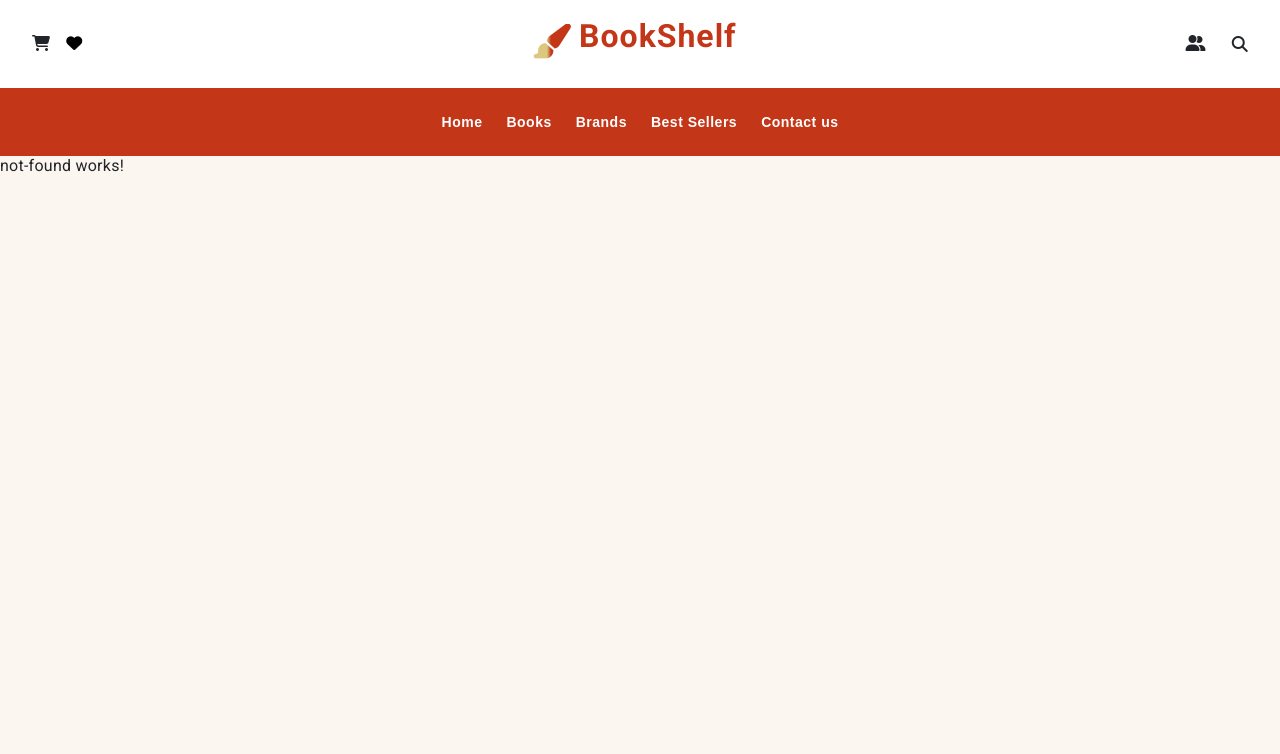
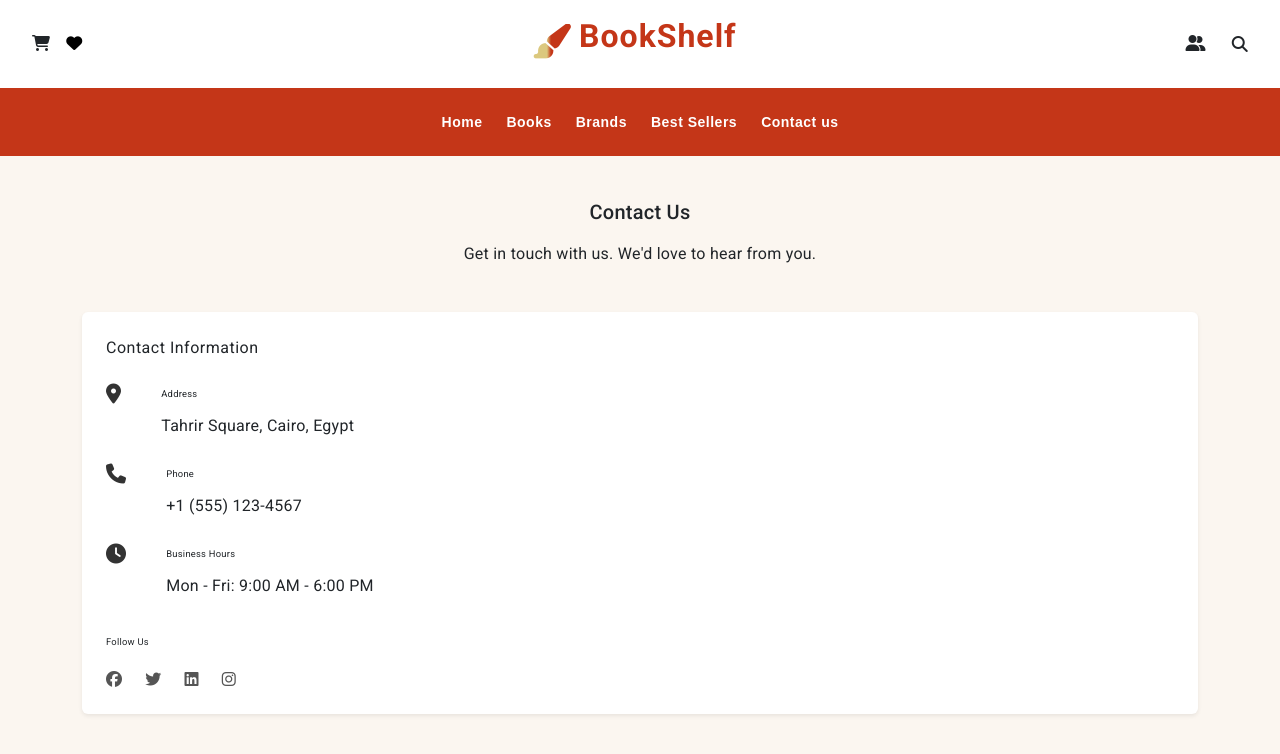
Before and after one commit to MohamedMam20/bookStore-client, an Angular app: page /contact-us in a window 1280 px wide. Shown: the top 754 px of the page. Built offline with nearby package versions, Linux system fonts and the light colour scheme.

Commit message:
fetching bestsellers + creating contact us page

```diff
--- a/src/app/components/home-page/home-page.component.css
+++ b/src/app/components/home-page/home-page.component.css
@@ -1,5 +1,5 @@
 /* Start Header */
-header .header-text{
+header .header-text {
   margin: 10px;
   padding: 5px;
   text-align: center;
@@ -53,14 +53,14 @@ header .main-btn {
   box-shadow: 0 8px 20px rgba(183, 54, 29, 0.6);
 }
 
-
 header .header-image img {
   position: relative;
-  animation: up-and-down 5s linear infinite ;
+  animation: up-and-down 5s linear infinite;
 }
 /*Animation*/
 @keyframes up-and-down {
-  0%, 100% {
+  0%,
+  100% {
     top: 0;
   }
   50% {
@@ -86,7 +86,7 @@ header .header-image img {
     margin: 10px;
     text-align: center;
   }
-  .header-text p{
+  .header-text p {
     font-size: 10px;
     padding: 2px;
     margin: 2px;
@@ -95,9 +95,7 @@ header .header-image img {
     padding: 8px;
     font-size: 16px;
   }
-
 }
-
 
 /* About us*/
 .main-header {
@@ -134,7 +132,7 @@ header .header-image img {
   box-shadow: 0 8px 20px rgba(0, 0, 0, 0.5);
 }
 
-.offer .card img{
+.offer .card img {
   background-color: #dbd8c9;
   border-radius: 10px;
 }
@@ -156,7 +154,7 @@ header .header-image img {
   margin-bottom: 20px;
   border-radius: 10px;
   font-size: 25px;
-  box-shadow: 1px -3px 15px rgba(0, 0, 0, 0.3);;
+  box-shadow: 1px -3px 15px rgba(0, 0, 0, 0.3);
 }
 
 /*Subscribe*/
@@ -188,8 +186,6 @@ header .header-image img {
   padding: 15px;
 }
 
-
-
 /*==================================*/
 /*books*/
 .popular {
@@ -208,3 +204,7 @@ header .header-image img {
   background-color: var(--secondary-color);
   height: 350px;
 }
+.best-seller {
+  padding: 20px 0;
+  min-height: 700px;
+}
--- a/src/app/components/home-page/home-page.component.html
+++ b/src/app/components/home-page/home-page.component.html
@@ -1,22 +1,24 @@
 <!--Start Header -->
 <header class="mt-5 mb-5">
-  <img class="wave-1 w-25" src="../../assets/wave-1.png" alt="">
+  <img class="wave-1 w-25" src="../../assets/wave-1.png" alt="" />
   <div class="container">
     <div class="row">
       <div class="col-12 col-md-8">
         <div class="header-text text-center">
           <h1>Welcome to Book Shelf,Where Every Book Has a Home!</h1>
-        <p>Explore a curated collection of timeless classics, modern
-          bestsellers, and hidden gems all at your fingertips.</p>
+          <p>
+            Explore a curated collection of timeless classics, modern
+            bestsellers, and hidden gems all at your fingertips.
+          </p>
           <button class="main-btn">Click Here to Start</button>
         </div>
       </div>
       <div class="col-4">
         <div class="header-image">
-          <img src="../../assets/header-pic.png" alt="">
+          <img src="../../assets/header-pic.png" alt="" />
         </div>
       </div>
-    <img class="wave-2 w-25" src="../../assets/wave-3.png" alt="">
+      <img class="wave-2 w-25" src="../../assets/wave-3.png" alt="" />
     </div>
   </div>
 </header>
@@ -29,7 +31,11 @@
       <!-- Image Column -->
       <div class="col-12 col-md-5 mb-4 mb-md-0 text-center">
         <div class="about-image">
-          <img class="img-fluid" src="../../assets/vintatge.png" alt="Vintage Image">
+          <img
+            class="img-fluid"
+            src="../../assets/vintatge.png"
+            alt="Vintage Image"
+          />
         </div>
       </div>
 
@@ -38,13 +44,15 @@
         <div class="about-text text-center text-md-start">
           <h1 class="main-header">About Us</h1>
           <p>
-            At Book Shelf, we believe that reading is not just a hobby it's a lifestyle.
-            We created this platform to bring together book lovers from all walks of life
-            and make discovering, reviewing, and purchasing books an enjoyable and personalized experience.
-            Our goal is to help you find books that speak to your mind and soul, while also building
-            a space where readers can connect, share insights, and inspire one another.
-            Whether you're into timeless classics, modern bestsellers, or niche genres, you'll find a home here
-            a place where every page turns into a new journey.
+            At Book Shelf, we believe that reading is not just a hobby it's a
+            lifestyle. We created this platform to bring together book lovers
+            from all walks of life and make discovering, reviewing, and
+            purchasing books an enjoyable and personalized experience. Our goal
+            is to help you find books that speak to your mind and soul, while
+            also building a space where readers can connect, share insights, and
+            inspire one another. Whether you're into timeless classics, modern
+            bestsellers, or niche genres, you'll find a home here a place where
+            every page turns into a new journey.
           </p>
         </div>
       </div>
@@ -52,13 +60,27 @@
   </div>
 </section>
 
-<!-- books section -->
+<!-- Best Seller Section -->
 <section class="best-seller">
   <div class="container">
-    <h1>Best Seller all time</h1>
+    <h1 class="mb-4">Best Sellers</h1>
+
+    <div *ngIf="loading" class="text-center">Loading...</div>
+
+    <div class="row" *ngIf="!loading && bestSellers.length > 0">
+      <div
+        class="col-6 col-md-4 col-lg-3 mb-4"
+        *ngFor="let book of bestSellers"
+      >
+        <app-product-card [product]="book"></app-product-card>
+      </div>
+    </div>
+
+    <p *ngIf="!loading && bestSellers.length === 0" class="text-center">
+      No best sellers found.
+    </p>
   </div>
 </section>
-
 
 <!-- Offers -->
 <section class="offer py-5">
@@ -67,21 +89,21 @@
       <div class="col-12 col-sm-6 col-md-4">
         <div class="card h-100">
           <a href="">
-            <img class="img-fluid" src="../../assets/card-1.png" alt="">
+            <img class="img-fluid" src="../../assets/card-1.png" alt="" />
           </a>
         </div>
       </div>
       <div class="col-12 col-sm-6 col-md-4">
         <div class="card h-100">
           <a href="">
-            <img class="img-fluid" src="../../assets/card-2.png" alt="">
+            <img class="img-fluid" src="../../assets/card-2.png" alt="" />
           </a>
         </div>
       </div>
       <div class="col-12 col-sm-6 col-md-4">
         <div class="card h-100">
           <a href="">
-            <img class="img-fluid" src="../../assets/card-3.png" alt="">
+            <img class="img-fluid" src="../../assets/card-3.png" alt="" />
           </a>
         </div>
       </div>
@@ -138,21 +160,22 @@
 <section class="popular">
   <div class="container">
     <h1>Popular this Month</h1>
-    <div class="books-content">
-
-    </div>
+    <div class="books-content"></div>
   </div>
 </section>
 
-
-
 <!-- Start Subscribe -->
-<section class="subscribe text-center  pt-5 pb-5" >
+<section class="subscribe text-center pt-5 pb-5">
   <div class="container">
     <h1>Subscribe to Our Newsletter</h1>
     <p>Get the latest updates and news delivered to your inbox.</p>
-      <input style="width: 350px; border-radius: 2px; border-color: transparent;" class=" field-style me-1 p-2" type="text" placeholder="Enter your email address">
-      <input class="Sub-btn p-2" type="submit" title="Subscribe">
+    <input
+      style="width: 350px; border-radius: 2px; border-color: transparent"
+      class="field-style me-1 p-2"
+      type="text"
+      placeholder="Enter your email address"
+    />
+    <input class="Sub-btn p-2" type="submit" title="Subscribe" />
   </div>
 </section>
 
--- a/src/app/components/home-page/home-page.component.ts
+++ b/src/app/components/home-page/home-page.component.ts
@@ -1,15 +1,39 @@
-import { Component } from '@angular/core';
+import { Component, OnInit } from '@angular/core';
+import { CommonModule } from '@angular/common';
 import { ScrollToTopComponent } from '../../shared/scroll-to-top/scroll-to-top.component';
 import { FooterComponent } from '../../shared/footer/footer.component';
-
+import { ProductCardComponent } from '../product-card/product-card.component';
+import { Book } from '../../models/book.model';
+import { BooksService } from '../../services/books/books.service';
 
 @Component({
   selector: 'app-home-page',
   standalone: true,
-  imports: [ ScrollToTopComponent , FooterComponent ],
+  imports: [
+    CommonModule,
+    ScrollToTopComponent,
+    FooterComponent,
+    ProductCardComponent,
+  ],
   templateUrl: './home-page.component.html',
-  styleUrl: './home-page.component.css'
+  styleUrl: './home-page.component.css',
 })
-export class HomePageComponent {
+export class HomePageComponent implements OnInit {
+  bestSellers: Book[] = [];
+  loading = true;
 
+  constructor(private booksService: BooksService) {}
+
+  ngOnInit(): void {
+    this.booksService.getBestSellers().subscribe({
+      next: (books) => {
+        this.bestSellers = books;
+        this.loading = false;
+      },
+      error: (err) => {
+        console.error('Error fetching bestsellers:', err);
+        this.loading = false;
+      },
+    });
+  }
 }
--- a/src/app/components/navbar-components/navbar/navbar.component.html
+++ b/src/app/components/navbar-components/navbar/navbar.component.html
@@ -44,7 +44,7 @@
     </div>
     <a routerLink="/">Brands</a>
     <a routerLink="/">Best Sellers</a>
-    <a routerLink="/">Contact us</a>
+    <a routerLink="/contact-us">Contact us</a>
     <!-- <div class="navbar-pages-dropdown">
       <a class="navbar-pages-link">Pages <i class="fas fa-caret-down"></i></a>
       <div class="navbar-pages-dropdown-content">
--- a/src/app/components/product-card/product-card.component.html
+++ b/src/app/components/product-card/product-card.component.html
@@ -12,9 +12,9 @@
       />
 
       <div class="card-action-buttons">
-        <button class="btn btn-sm shadow" (click)="onBoltClick($event)">
+        <!-- <button class="btn btn-sm shadow" (click)="onBoltClick($event)">
           <i class="fa-solid fa-bolt"></i>
-        </button>
+        </button> -->
 
         <button
           class="btn btn-sm shadow"
@@ -42,7 +42,6 @@
       <h5 class="card-title mb-1">{{ product.title }}</h5>
       <span class="card-text card-price text-secondary">
         LE {{ product.price }}
-
       </span>
     </div>
   </div>
--- /dev/null
+++ b/src/app/pages/contact-us/contact-us.component.css
@@ -0,0 +1,49 @@
+/* Set background color for the entire section */
+.contact-section {
+  background-color: #fbf6f0;
+  padding: 60px 20px;
+  min-height: 100vh;
+}
+
+/* Style for the contact cards */
+.contact-card {
+  background: #fff;
+  padding: 30px;
+  border-radius: 16px;
+  box-shadow: 0 4px 20px rgba(0, 0, 0, 0.08);
+  margin-bottom: 30px;
+}
+
+/* Contact info icons */
+.contact-icon i {
+  font-size: 20px;
+  color: #333;
+  margin-right: 12px;
+}
+
+/* Contact info layout */
+.contact-info-item {
+  display: flex;
+  align-items: flex-start;
+  gap: 12px;
+  margin-bottom: 16px;
+}
+
+/* Social icons */
+.social-links a {
+  font-size: 20px;
+  margin-right: 15px;
+  color: #555;
+  transition: 0.3s;
+}
+.social-links a:hover {
+  color: #000;
+}
+
+/* Map placeholder */
+.map-placeholder {
+  background: #eee;
+  padding: 40px;
+  text-align: center;
+  border-radius: 12px;
+}
--- /dev/null
+++ b/src/app/pages/contact-us/contact-us.component.html
@@ -0,0 +1,50 @@
+<section
+  class="contact-section"
+  style="background-color: #fbf6f0; padding: 40px 0"
+>
+  <div class="container">
+    <div class="text-center mb-5">
+      <h2 class="section-title">Contact Us</h2>
+      <p class="section-subtitle">
+        Get in touch with us. We'd love to hear from you.
+      </p>
+    </div>
+
+    <!-- Contact Info Card -->
+    <div class="contact-card mb-4 p-4 rounded shadow-sm bg-white">
+      <h4 class="mb-4">Contact Information</h4>
+      <div class="contact-info-item d-flex mb-3">
+        <div class="contact-icon me-3">
+          <i class="fas fa-map-marker-alt"></i>
+        </div>
+        <div>
+          <h6>Address</h6>
+          <p>Tahrir Square, Cairo, Egypt</p>
+        </div>
+      </div>
+      <div class="contact-info-item d-flex mb-3">
+        <div class="contact-icon me-3"><i class="fas fa-phone"></i></div>
+        <div>
+          <h6>Phone</h6>
+          <p>+1 (555) 123-4567</p>
+        </div>
+      </div>
+      <div class="contact-info-item d-flex mb-3">
+        <div class="contact-icon me-3"><i class="fas fa-clock"></i></div>
+        <div>
+          <h6>Business Hours</h6>
+          <p>Mon - Fri: 9:00 AM - 6:00 PM</p>
+        </div>
+      </div>
+      <div class="mt-4">
+        <h6 class="mb-3">Follow Us</h6>
+        <div class="social-links">
+          <a href="#"><i class="fab fa-facebook me-2"></i></a>
+          <a href="#"><i class="fab fa-twitter me-2"></i></a>
+          <a href="#"><i class="fab fa-linkedin me-2"></i></a>
+          <a href="#"><i class="fab fa-instagram me-2"></i></a>
+        </div>
+      </div>
+    </div>
+  </div>
+</section>
--- a/src/app/services/books/books.service.ts
+++ b/src/app/services/books/books.service.ts
@@ -9,8 +9,9 @@ import { Filter } from '../filter/filter-state.service';
   providedIn: 'root',
 })
 export class BooksService {
-  private apiUrl = 'http://localhost:3000/api/v1/book';
-
+  private baseUrl = 'http://localhost:3000/api/v1';
+  private apiUrl = `${this.baseUrl}/book`;
+  private bestSellerUrl = `${this.baseUrl}/bestsellers`;
   constructor(private http: HttpClient) {}
 
   getBooks(
@@ -39,9 +40,15 @@ export class BooksService {
       console.log('Processing filters:', filters); // Debug log
 
       // Group filters by label (case-insensitive comparison)
-      const genreFilters = filters.filter(f => f.label.toLowerCase() === 'genre').map(f => f.value);
-      const languageFilters = filters.filter(f => f.label.toLowerCase() === 'language').map(f => f.value);
-      const priceFilters = filters.filter(f => f.label.toLowerCase() === 'price');
+      const genreFilters = filters
+        .filter((f) => f.label.toLowerCase() === 'genre')
+        .map((f) => f.value);
+      const languageFilters = filters
+        .filter((f) => f.label.toLowerCase() === 'language')
+        .map((f) => f.value);
+      const priceFilters = filters.filter(
+        (f) => f.label.toLowerCase() === 'price'
+      );
 
       console.log('Genre filters:', genreFilters); // Debug log
       console.log('Language filters:', languageFilters); // Debug log
@@ -49,14 +56,14 @@ export class BooksService {
 
       // Add genre filters
       if (genreFilters.length > 0) {
-        genreFilters.forEach(genre => {
+        genreFilters.forEach((genre) => {
           params = params.append('genre', genre);
         });
       }
 
       // Add language filters
       if (languageFilters.length > 0) {
-        languageFilters.forEach(language => {
+        languageFilters.forEach((language) => {
           params = params.append('language', language);
         });
       }
@@ -67,7 +74,7 @@ export class BooksService {
         let minPrice = Number.MAX_SAFE_INTEGER;
         let maxPrice = 0;
 
-        priceFilters.forEach(filter => {
+        priceFilters.forEach((filter) => {
           const priceRange = filter.value;
           const matches = priceRange.match(/LE (\d+) - LE (\d+)/);
 
@@ -113,4 +120,11 @@ export class BooksService {
   getBookById(slug: string): Observable<Book> {
     return this.http.get<Book>(`${this.apiUrl}/${slug}`);
   }
+
+  //=============== best sellers ================
+  getBestSellers(): Observable<Book[]> {
+    return this.http
+      .get<{ status: string; data: Book[] }>(this.bestSellerUrl)
+      .pipe(map((res) => res.data));
+  }
 }
```
Also changed, not shown: src/app/app.routes.ts (+10 -7 lines), src/app/pages/books-page/books-page.component.ts (+5 -2 lines), src/app/pages/contact-us/contact-us.component.ts (added, +12 -0 lines), 1 other file (tests, documents, lock files or other folders). Lines whose indentation alone changed are shown as unchanged.
